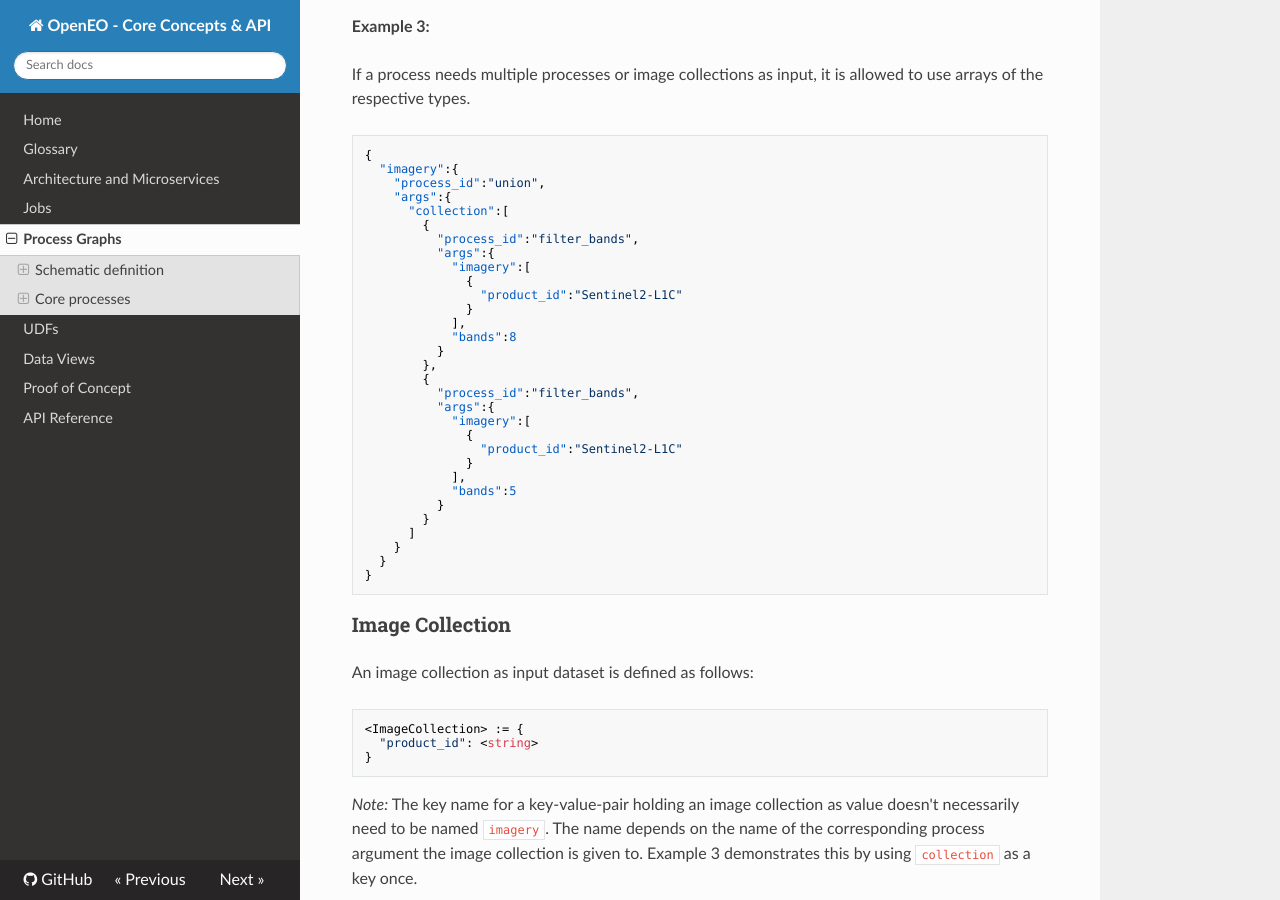
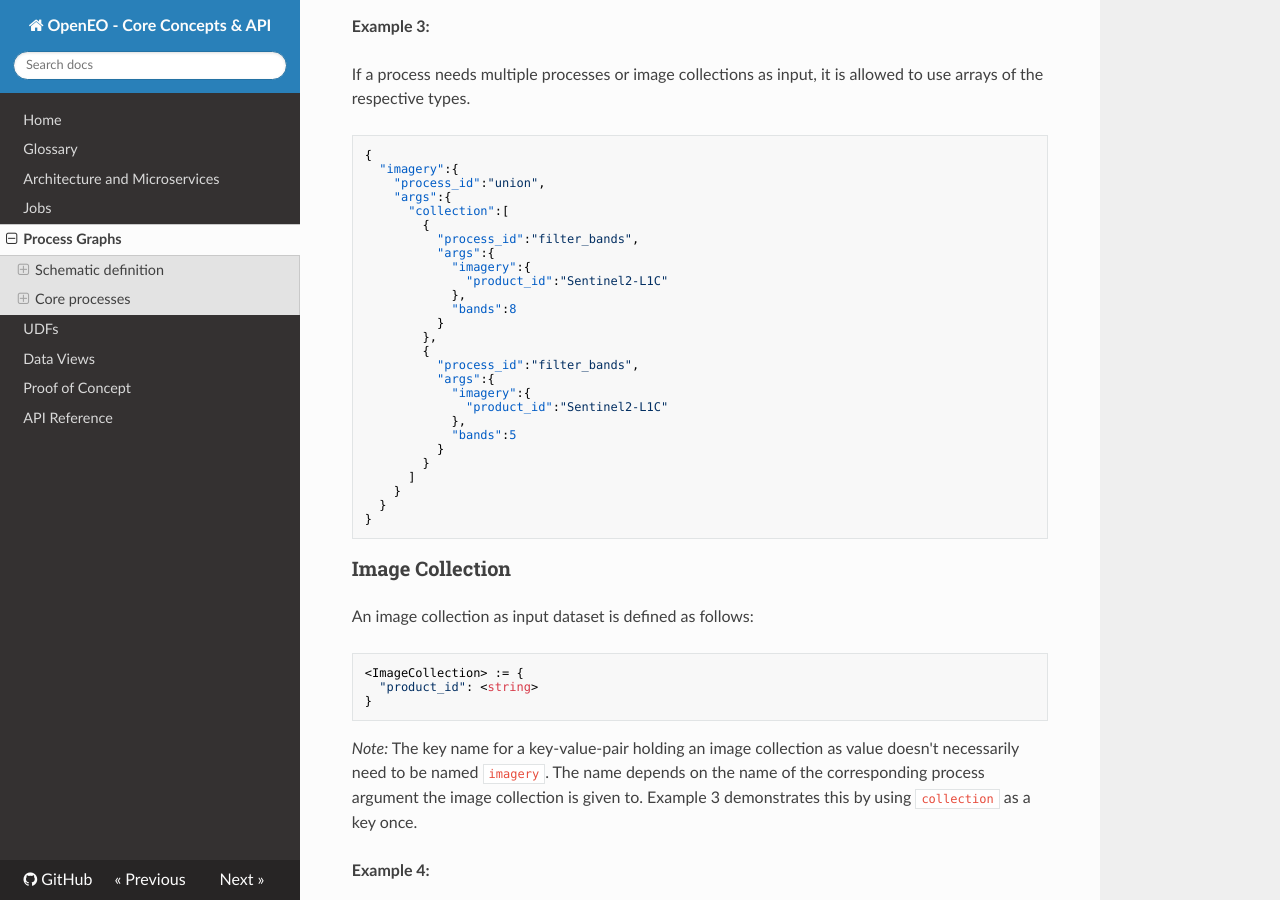
Before and after one commit to Open-EO/openeo-api, an MkDocs documentation site: the page built from docs/docs/processgraphs.md, in a window 1280 px wide and 900 px high, scrolled down 1842 px. Built offline with MkDocs 1.6.1, drawn with Linux system fonts in a browser that asks for light colours; nearby versions of some CDN libraries; old or Windows-style settings are respelled for this version of MkDocs.

Commit message:
Fixed a mistake in the examples.

```diff
--- a/docs/docs/processgraphs.md
+++ b/docs/docs/processgraphs.md
@@ -100,22 +100,18 @@ If a process needs multiple processes or image collections as input, it is allow
         {
           "process_id":"filter_bands",
           "args":{
-            "imagery":[
-              {
-                "product_id":"Sentinel2-L1C"
-              }
-            ],
+            "imagery":{
+              "product_id":"Sentinel2-L1C"
+            },
             "bands":8
           }
         },
         {
           "process_id":"filter_bands",
           "args":{
-            "imagery":[
-              {
-                "product_id":"Sentinel2-L1C"
-              }
-            ],
+            "imagery":{
+              "product_id":"Sentinel2-L1C"
+            },
             "bands":5
           }
         }
```
